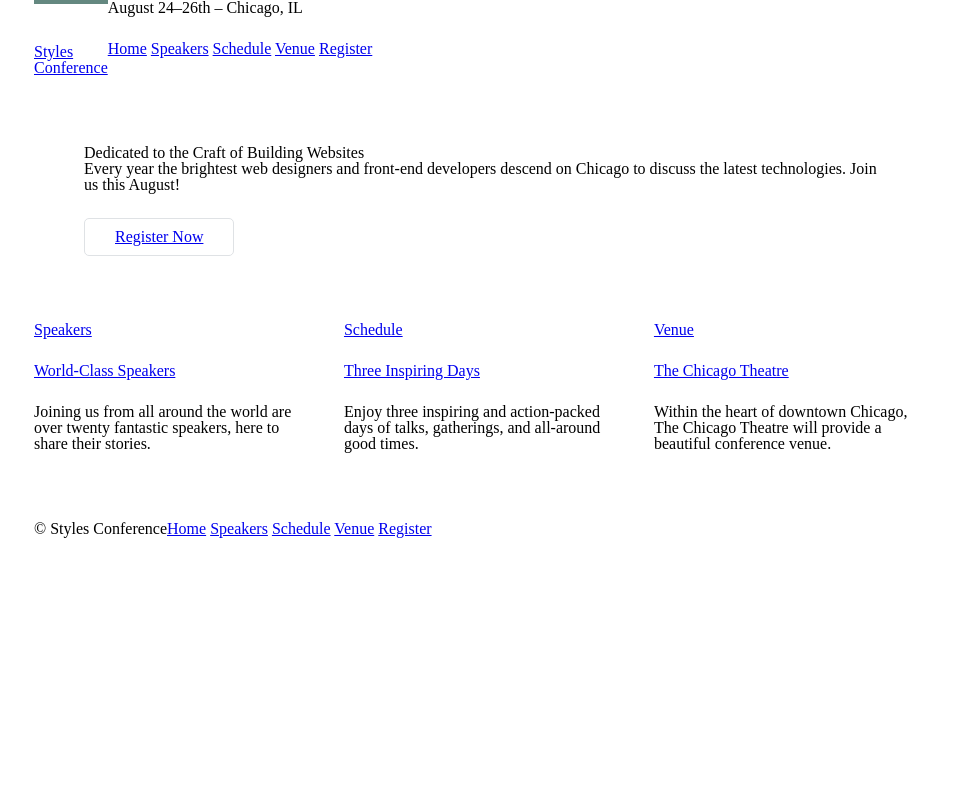
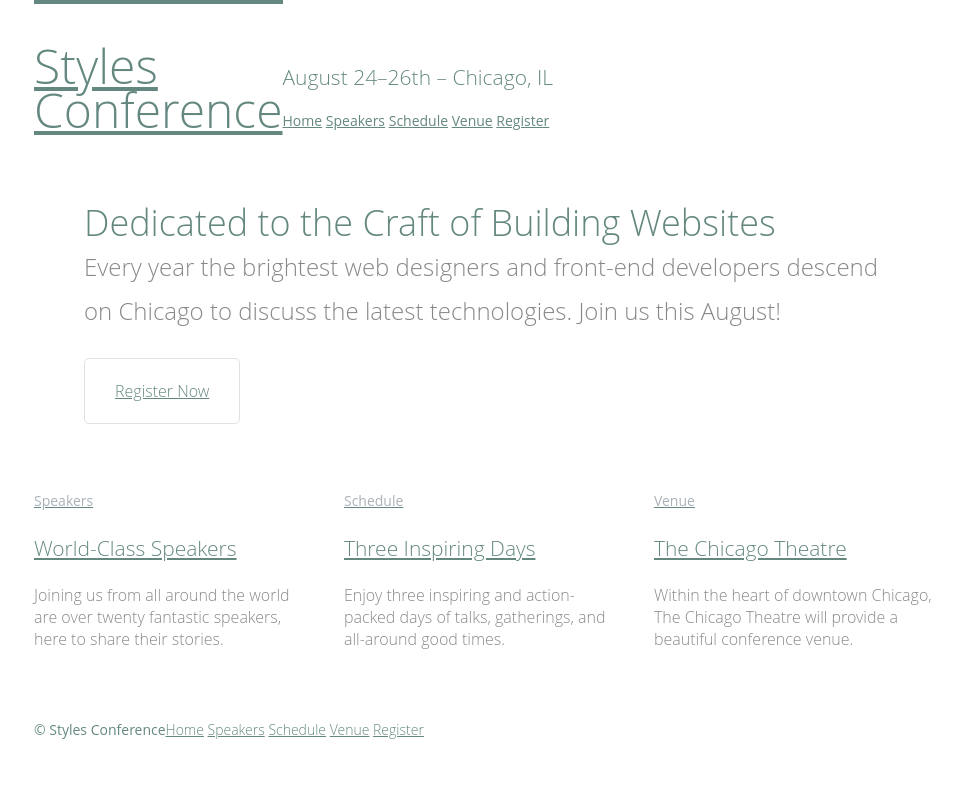
Before and after one commit to Pontebien/HTML-CSS-Course, a plain HTML site: page public_html/index.html in a window 1280 px wide. Shown: the whole page, without its empty margins (156-1118 px from the left). Drawn offline with Linux system fonts and the light colour scheme.

Commit message:
Added the beginnings of typography styles to all pages

```diff
--- a/public_html/assets/stylesheets/main.css
+++ b/public_html/assets/stylesheets/main.css
@@ -113,7 +113,15 @@ Home
 */
 
 .hero {
+    line-height: 44px;
     padding: 22px 80px 66px 80px;
+}
+.hero h2 {
+    font-size: 36px;
+}
+
+.hero p {
+    font-size: 24px;
 }
 
 /*
@@ -124,6 +132,8 @@ Primary Header
     border-top: 4px solid #648880;
     padding: 40px 0 22px 0;
     float: left;
+    font-size: 48px;
+    line-height: 44px;
 }
 
 /*
@@ -132,8 +142,11 @@ Primary Footer
 
 .primary-footer small {
     float: left;
+    font-weight: 400;
 }
 .primary-footer {
+    color: #648880;
+    font-size: 14px;
     padding-bottom: 44px;
     padding-top: 44px;
 }
@@ -157,3 +170,74 @@ Primary Footer
     padding-left: 15px;
     padding-right: 15px;
 }
+
+/*
+Custom Styles
+*/
+
+body {
+    color: #888;
+    font: 300 16px/22px "Open Sans", "Helvetica Neue", Helvetica, Arial,
+        sans-serif;
+}
+
+h1, h2, h3, h4 {
+    color: #648880;
+}
+
+h1 {
+    font-size: 36px;
+    line-height: 44px;
+}
+
+h2 {
+    font-size: 24px;
+    line-height: 44px;
+}
+
+h3 {
+    font-size: 21px;
+}
+
+h4 {
+    font-size: 18px;
+}
+
+h5 {
+    color: #a9b2b9;
+    font-size: 14px;
+    font-weight: 400;
+}
+
+strong {
+    font-weight: 400;
+}
+
+cite, em {
+    font-style: italic;
+}
+
+/*
+Links
+*/
+
+a:hover {
+    color: #a9b2b9;
+}
+
+a {
+    color: #648880;
+}
+
+.tagline {
+    margin: 66px 0 22px 0;
+}
+
+.primary-nav {
+    font-size: 14px;
+    font-weight: 400;
+}
+
+.teaser a:hover h3 {
+    color: #a9b2b9;
+}
--- a/public_html/index.html
+++ b/public_html/index.html
@@ -14,9 +14,9 @@
             <h1 class="logo">
                 <a href="index.html">Styles <br> Conference</a>
             </h1>
-            <h3>August 24&ndash;26th &ndash; Chicago, IL</h3>
+            <h3 class="tagline">August 24&ndash;26th &ndash; Chicago, IL</h3>
 
-            <nav>
+            <nav class="primary-nav">
                 <a href="index.html">Home</a>
                 <a href="speakers.html">Speakers</a>
                 <a href="schedule.html">Schedule</a>
@@ -38,7 +38,7 @@
 
             <!-- Speakers -->
 
-            <section class="col-1-3">
+            <section class="teaser col-1-3">
 
                 <a href="speakers.html">
                     <h5>Speakers</h5>
@@ -52,7 +52,7 @@
 
                       Schedule
 
-            --><section class="col-1-3">
+            --><section class="teaser col-1-3">
 
                 <a href="schedule.html">
                     <h5>Schedule</h5>
@@ -66,7 +66,7 @@
 
                       Venue
 
-            --><section class="col-1-3">
+            --><section class="teaser col-1-3">
                 <a href="venue.html">
                     <h5>Venue</h5>
                     <h3>The Chicago Theatre</h3>
```
Also changed, not shown: public_html/register.html (+1 -1 lines), public_html/schedule.html (+1 -1 lines), public_html/speakers.html (+1 -1 lines), public_html/venue.html (+1 -1 lines).
